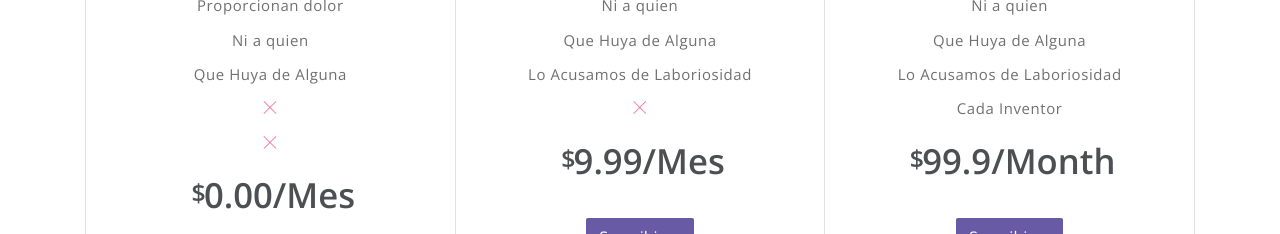
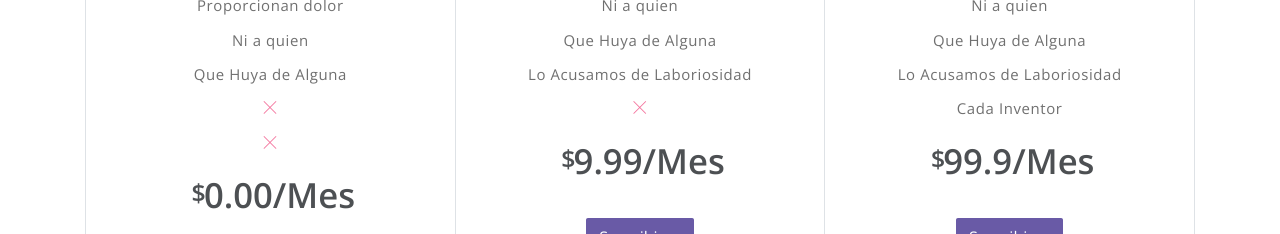
Before and after one commit to Bryalejo/Bryalejo.github.io, a plain HTML site: page index.html in a window 1280 px wide. Shown: the part 2840-3074 px from the top of the page. Drawn offline with nearby package versions, Linux system fonts and the light colour scheme; a web font is replaced by a local one.

Commit message:
"Actualizacion 1"

```diff
--- a/index.html
+++ b/index.html
@@ -241,7 +241,7 @@
                     </div>
                     <div class="pricing-card-footer">
                         <span>$</span>
-                        <span>99.9/Month</span>
+                        <span>99.9/Mes</span>
                     </div>
                     <a href="#" class="btn btn-primary mt-3 pricing-card-btn">Suscribirse</a>
                 </div>
```
